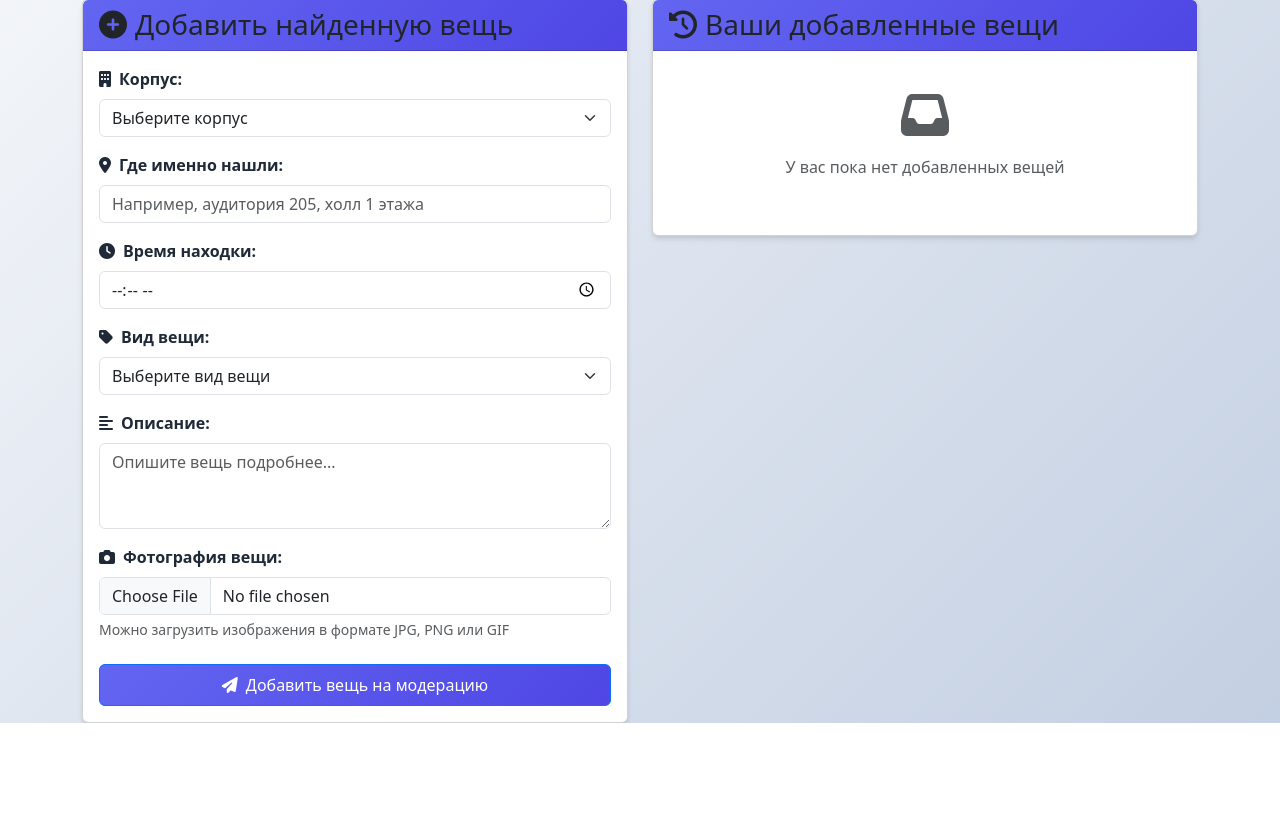
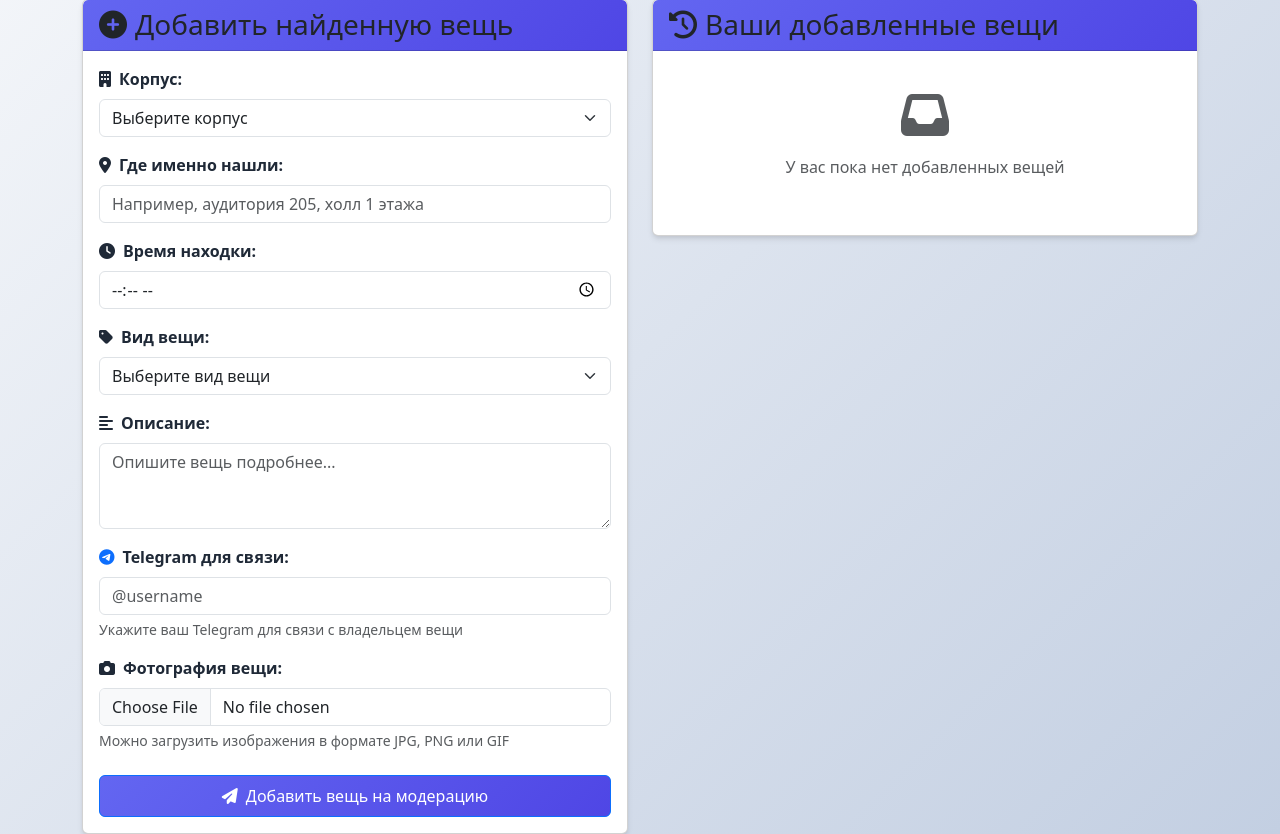
Before and after one commit to quantumprincee/Lost, a Flask app: page /post in a window 1280 px wide. Shown: the part 122-956 px from the top of the page. Before the commit the page ends 845 px from the top, so only its background shows below. Run offline with Flask 3, Linux system fonts and the light colour scheme; the visitor is signed in with stand-in values (Sample User, id 1).

Commit message:
Lost&Found Final Version

```diff
--- a/Flask/app.py
+++ b/Flask/app.py
@@ -54,6 +54,7 @@ class FoundItem(db.Model):
     created_at = db.Column(db.TIMESTAMP, server_default=db.func.current_timestamp())
     moderated_at = db.Column(db.TIMESTAMP)  # Когда рассмотрено админом
     moderation_notes = db.Column(db.Text)  # Причина отклонения
+    telegram_user = db.Column(db.String(50), nullable=False)
 
     user = db.relationship('User', backref=db.backref('found_items', lazy=True))
 
@@ -172,6 +173,7 @@ def post():
         time_found_str = request.form['time_found']
         item_type = request.form['item_type']
         description = request.form['description']
+        telegram_user = request.form['telegram_user']
 
         image_filename = None
         if 'image' in request.files:
@@ -201,6 +203,7 @@ def post():
             item_type=item_type,
             description=description,
             image_filename=image_filename,
+            telegram_user=telegram_user,
             status='pending'  # По умолчанию на модерации
         )
 
--- a/Flask/templates/post.html
+++ b/Flask/templates/post.html
@@ -64,6 +64,20 @@
                         <div class="mb-3">
                             <label for="description" class="form-label"><i class="fas fa-align-left me-2"></i>Описание:</label>
                             <textarea class="form-control" id="description" name="description" rows="3" placeholder="Опишите вещь подробнее..."></textarea>
+                        </div>
+
+                        <!-- НОВОЕ ПОЛЕ: Telegram -->
+                        <div class="mb-3">
+                            <label for="telegram_user" class="form-label">
+                                <i class="fab fa-telegram me-2 text-primary"></i>Telegram для связи:
+                            </label>
+                            <input type="text"
+                                   class="form-control"
+                                   id="telegram_user"
+                                   name="telegram_user"
+                                   placeholder="@username"
+                                   required>
+                            <div class="form-text">Укажите ваш Telegram для связи с владельцем вещи</div>
                         </div>
 
                         <!-- Поле для загрузки фото -->
@@ -134,6 +148,23 @@
                                         <strong>Описание:</strong> {{ item.description }}
                                     </div>
                                     {% endif %}
+
+                                    <!-- НОВОЕ: Telegram для связи -->
+                                    <div class="mb-2">
+                                        <i class="fab fa-telegram me-2 text-primary"></i>
+                                        <strong>Telegram для связи:</strong>
+                                        <span class="badge bg-info">
+                                            {% if item.telegram_user %}
+                                                {% if item.telegram_user.startswith('@') %}
+                                                    {{ item.telegram_user }}
+                                                {% else %}
+                                                    @{{ item.telegram_user }}
+                                                {% endif %}
+                                            {% else %}
+                                                Не указан
+                                            {% endif %}
+                                        </span>
+                                    </div>
                                 </div>
 
                                 <small class="text-muted">
```
Also changed, not shown: Flask/templates/ads.html (+43 -0 lines), Flask/static/uploads/f08f751225b17d1e_22739-99718518-503Airpodspro22x.png (added), 1 other file.
